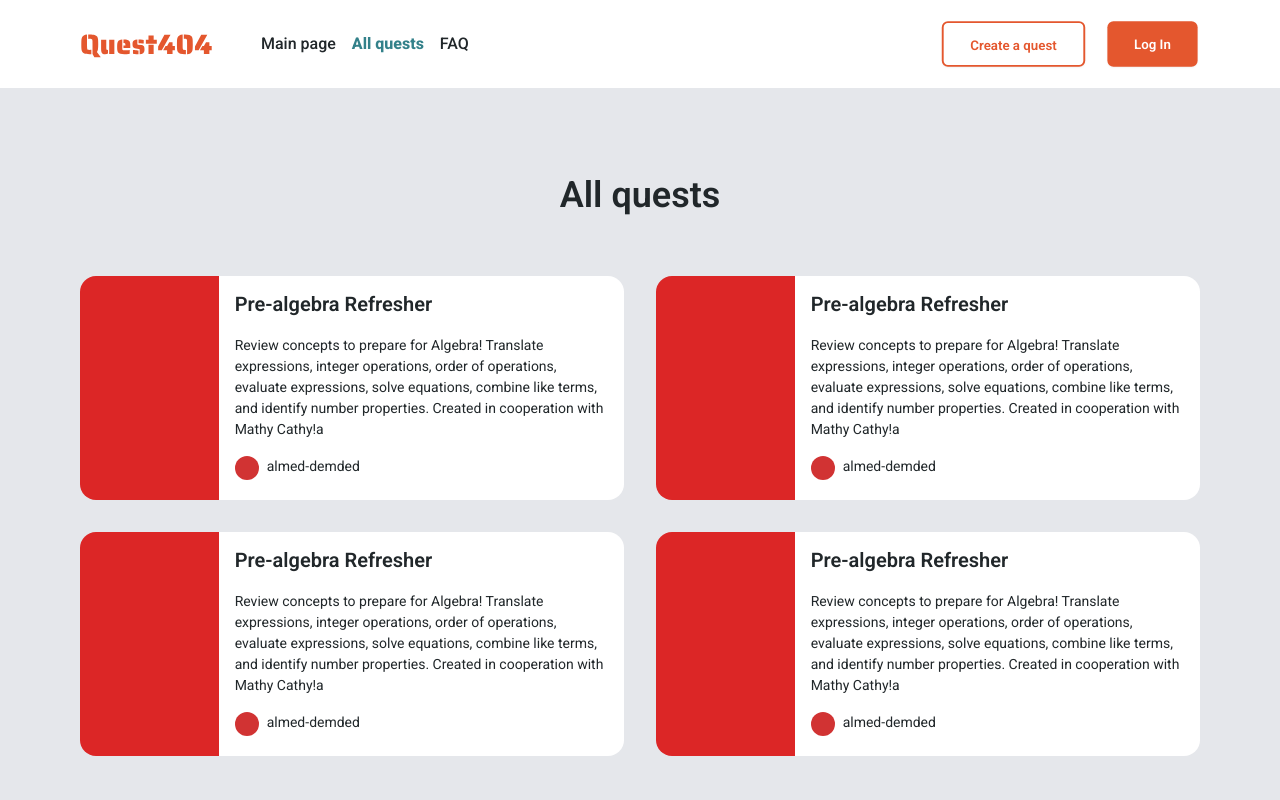
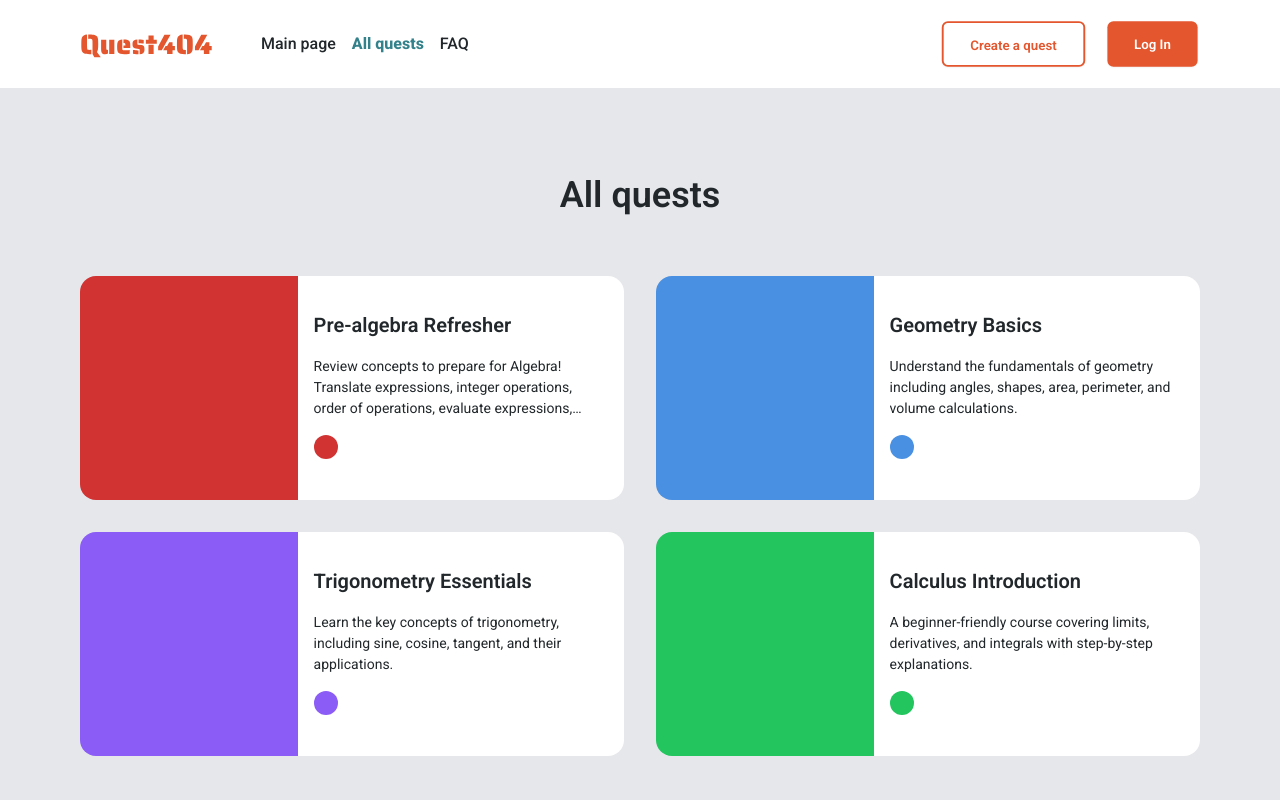
Before and after one commit to Artur0412-KU/quest-app, a Next.js app: page /quests in a window 1280 px wide. Shown: the top 800 px of the page. Built offline with nearby package versions, Linux system fonts and the light colour scheme.

Commit message:
Started creating Quest direct page

```diff
--- a/app/components/Card/Card.tsx
+++ b/app/components/Card/Card.tsx
@@ -1,19 +1,21 @@
+"use client"
 import React from 'react';
-import Button from "@/app/components/Button/Button";
+import {useParams, useRouter} from "next/navigation";
+import {QuestProps} from "@/types/types";
 
-const Card = () => {
+const Card = ({ id, title, description, author, color }: QuestProps) => {
+    const router = useRouter()
+
     return (
-        <div className='flex flex-row h-[224px]'>
-            <div className='bg-red-600 h-full w-full rounded-l-[16px]'></div>
-            <div className='px-[16px] py-[24px] bg-white rounded-r-[16px] flex flex-col gap-[16px] flex justify-center'>
-                <h1 className='font-semibold text-[20px]'>Pre-algebra Refresher</h1>
-                <p className='text-[14px]'>Review concepts to prepare for Algebra! Translate expressions, integer
-                    operations, order of
-                    operations, evaluate expressions, solve equations, combine like terms, and identify number
-                    properties. Created in cooperation with Mathy Cathy!а</p>
-                <div className='flex gap-[8px] mb-[8px]'>
-                    <div className='w-[24px] h-[24px] bg-[#D13333] rounded-[50%]'></div>
-                    <p className='text-[14px]'>almed-demded</p>
+        <div className="flex flex-row h-[224px] cursor-pointer" onClick={() => router.push(`/quests/${id}`)}>
+            <div className="h-full w-[40%] rounded-l-[16px]" style={{backgroundColor: color}}></div>
+            <div
+                className="px-[16px] py-[24px] w-[60%] bg-white rounded-r-[16px] flex flex-col gap-[16px] justify-center">
+                <h1 className="font-semibold text-[20px]">{title}</h1>
+                <p className="text-[14px] line-clamp-3">{description}</p>
+                <div className="flex gap-[8px] mb-[8px] items-center">
+                    <div className="w-[24px] h-[24px] rounded-[50%]" style={{backgroundColor: color}}></div>
+                    <p className="text-[14px]">{author}</p>
                 </div>
             </div>
         </div>
--- /dev/null
+++ b/app/quests/[id]/page.tsx
@@ -0,0 +1,41 @@
+"use client"
+import React, { useEffect, useState } from 'react';
+import { useParams } from 'next/navigation';
+import Link from 'next/link';
+import Image from 'next/image';
+import Arrow from '@/public/icons/Frame.svg';
+
+
+const quests = [
+];
+
+const Quest = () => {
+
+
+    return (
+        <div className="px-[80px] py-[40px] bg-gray-200">
+            <Link href={'/quests'} className="flex items-center gap-[8px]">
+                <Image src={Arrow} alt={''} />
+                All quests
+            </Link>
+            <div className="mt-8 flex flex-row items-center bg-white p-[24px] gap-[32px]">
+                <div className='h-[372px] w-[520px] bg-red-600 rounded-[8px]'></div>
+                <div className='flex flex-col items-start gap-[16px]'>
+                    <h1 className='font-semibold text-[36px]'>Pre-algebra Refresher</h1>
+                    <p className='font-normal'>Review concepts to prepare for Algebra! Translate expressions, integer operations, order of
+                        operations, evaluate expressions, solve equations, combine like terms, and identify number
+                        properties. Created in cooperation with Mathy Cathy!а. Review concepts to prepare for Algebra!
+                        Translate expressions, integer operations, order of operations.</p>
+                    <div>
+                        <div></div>
+                        <p>almed-demded</p>
+                        <p>24 tasks</p>
+                    </div>
+                </div>
+
+            </div>
+        </div>
+    );
+};
+
+export default Quest;
--- a/app/quests/page.tsx
+++ b/app/quests/page.tsx
@@ -1,16 +1,18 @@
 import React from 'react';
 import Map from "@/app/components/Map/Map";
 import Card from "@/app/components/Card/Card";
+import {quests} from "@/data/data";
 
 const Page = () => {
     return (
         <div className='h-screen bg-gray-200 p-[80px]'>
             <h1 className='text-[36px] font-semibold text-center'>All quests</h1>
             <div className='grid grid-cols-2 gap-[32px] mt-[54px] max-lg:flex flex-col'>
-                <Card/>
-                <Card/>
-                <Card/>
-                <Card/>
+                {quests.map((item) => (
+                    <Card key={item.id} title={item.title} description={item.description} color={item.color} id={item.id}
+                          author={''} />
+                ))}
+
             </div>
 
         </div>
--- a/data/data.ts
+++ b/data/data.ts
@@ -37,4 +37,39 @@ const tasks = [
     },
 ]
 
-export default tasks;
+const quests = [
+    {
+        id: 1,
+        title: "Pre-algebra Refresher",
+        description:
+            "Review concepts to prepare for Algebra! Translate expressions, integer operations, order of operations, evaluate expressions, solve equations, combine like terms, and identify number properties. Created in cooperation with Mathy Cathy!",
+        author: "almed-demded",
+        color: "#D13333",
+    },
+    {
+        id: 2,
+        title: "Geometry Basics",
+        description:
+            "Understand the fundamentals of geometry including angles, shapes, area, perimeter, and volume calculations.",
+        author: "geo-master",
+        color: "#4A90E2",
+    },
+    {
+        id: 3,
+        title: "Trigonometry Essentials",
+        description:
+            "Learn the key concepts of trigonometry, including sine, cosine, tangent, and their applications.",
+        author: "tri-genius",
+        color: "#8B5CF6",
+    },
+    {
+        id: 4,
+        title: "Calculus Introduction",
+        description:
+            "A beginner-friendly course covering limits, derivatives, and integrals with step-by-step explanations.",
+        author: "calc-expert",
+        color: "#22C55E",
+    },
+];
+
+export {tasks, quests};
```
Also changed, not shown: types/types.ts (+9 -1 lines), public/icons/Frame.svg (added).
